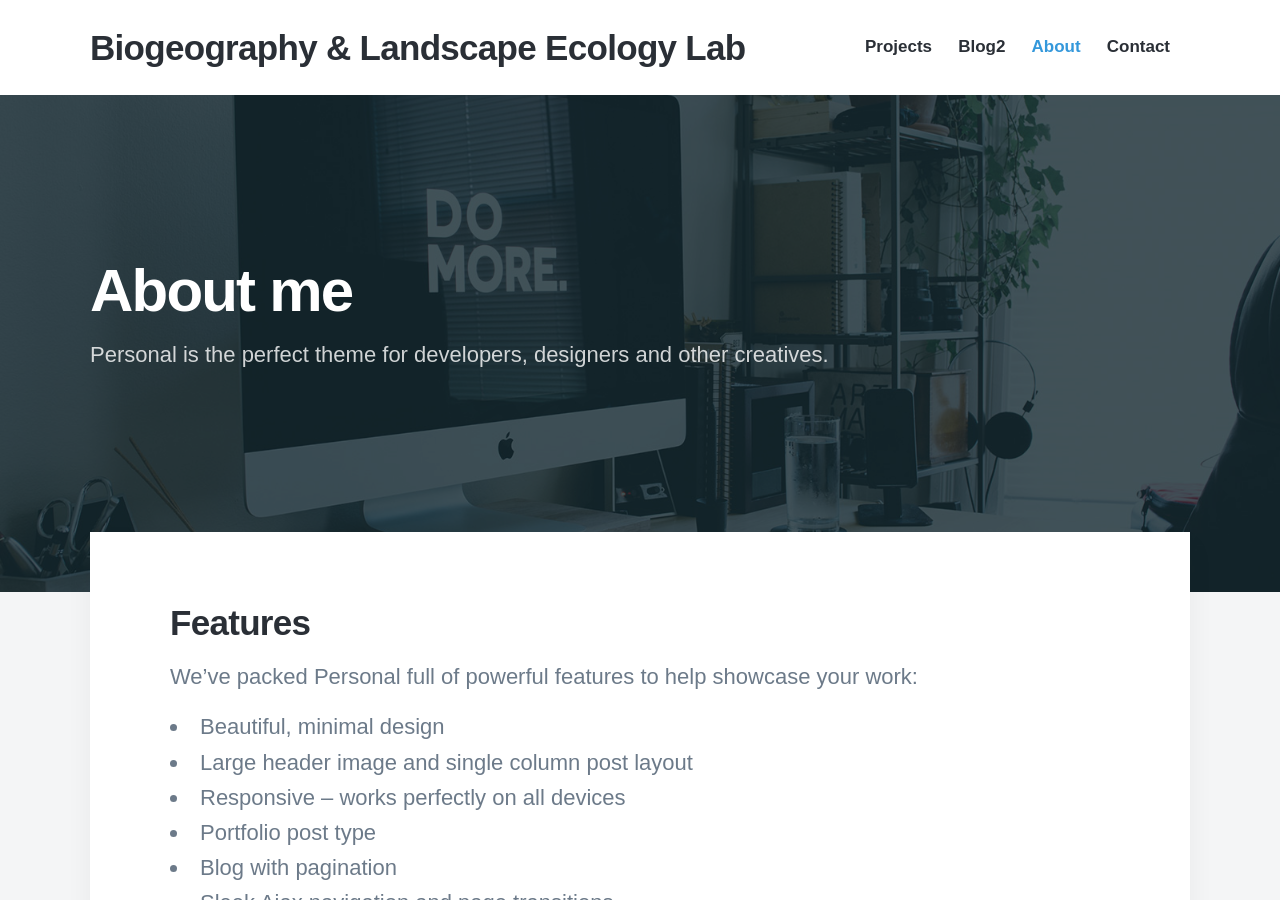
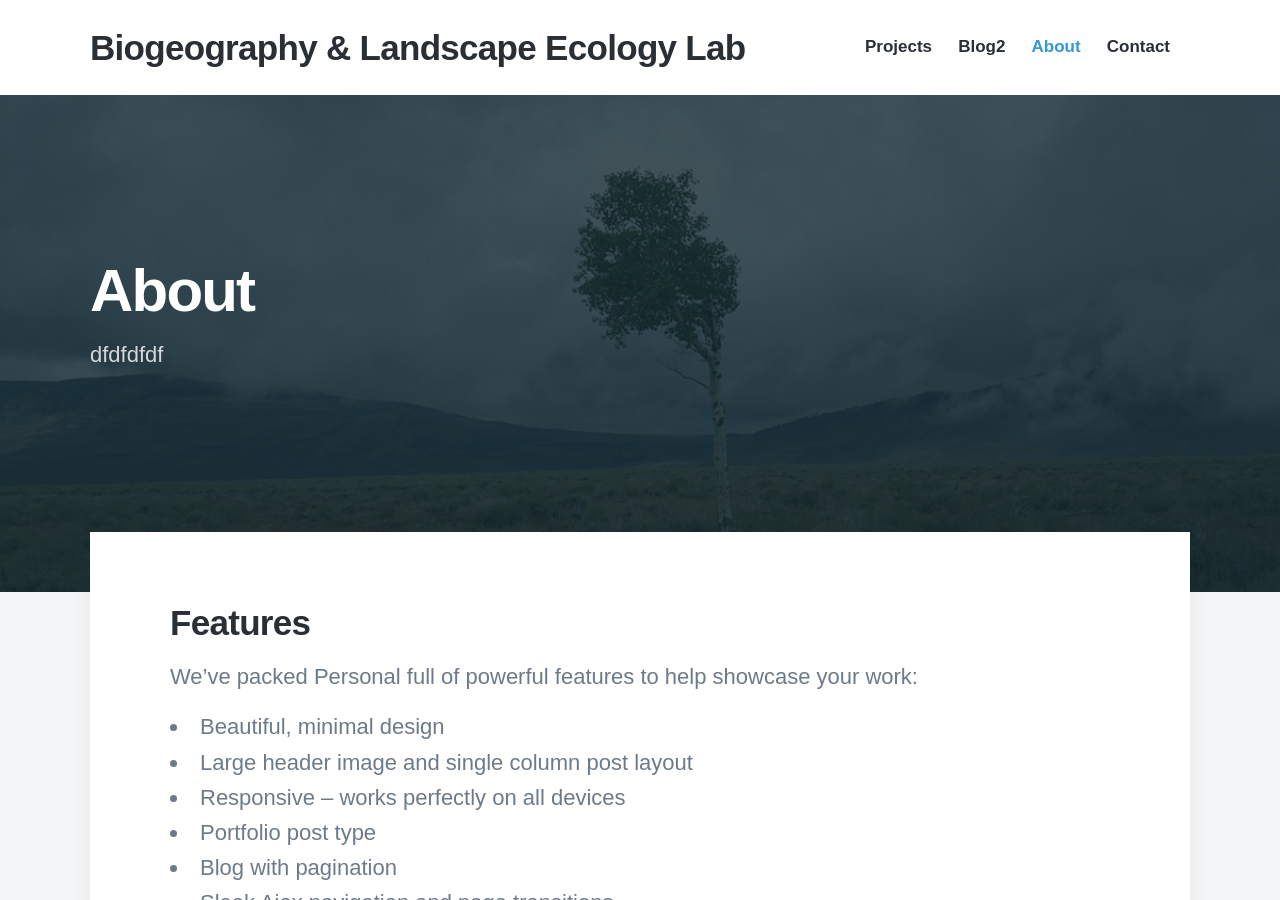
Before and after one commit to tjassal/tjassal.github.io, a Jekyll site: the page built from _pages/about.md, in a window 1280 px wide and 900 px high. Built offline with Jekyll 4.4.1, drawn with Linux system fonts in a browser that asks for light colours; nearby versions of some CDN libraries; some web fonts are replaced.

Commit message:
Update about.md

```diff
--- a/_pages/about.md
+++ b/_pages/about.md
@@ -1,8 +1,8 @@
 ---
-title: About me
-subtitle: Personal is the perfect theme for developers, designers and other creatives.
+title: About
+subtitle: dfdfdfdf
 description: Personal is the perfect theme for developers, designers and other creatives.
-featured_image: /images/demo/about.jpg
+featured_image: /images/midmtn.JPG
 ---
 
 ## Features
```
